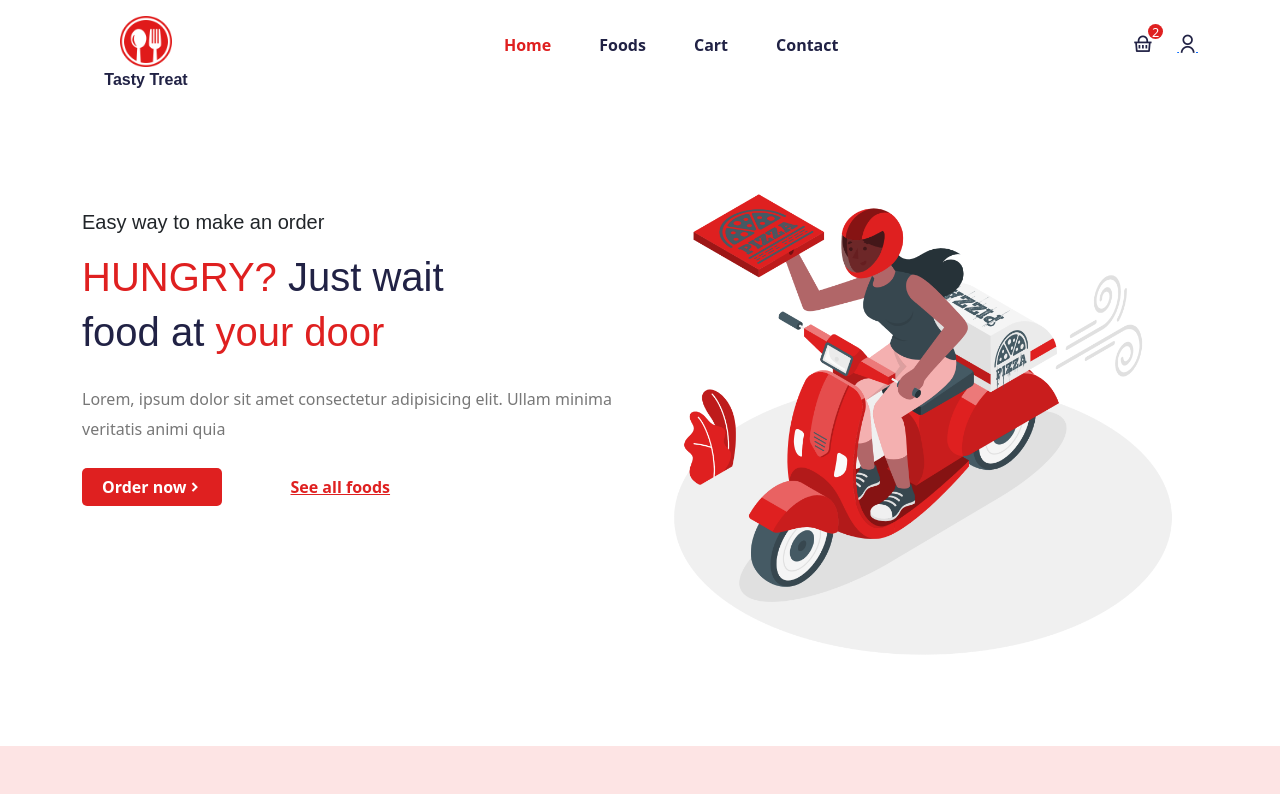
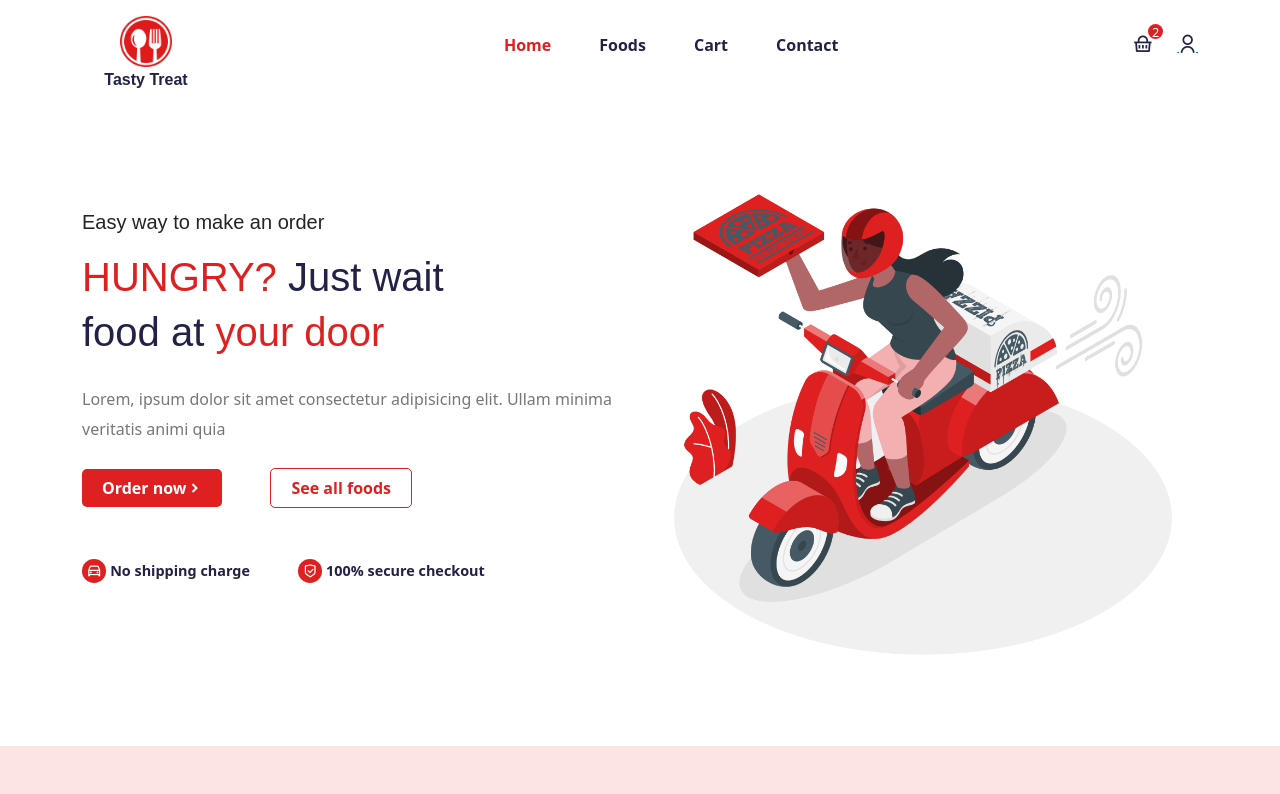
Before and after one commit to anshul45/food-delivery-app, a React (Create React App) app: page /home in a window 1280 px wide. Shown: the top 794 px of the page. Built offline with nearby package versions, Linux system fonts and the light colour scheme; a web font is replaced by a local one.

Commit message:
created hero component

```diff
--- a/src/pages/Home.jsx
+++ b/src/pages/Home.jsx
@@ -31,8 +31,22 @@ const Home = () => {
                   </button>
 
                   <button className="all__foods-btn">
-                    <Link to="/foods">See all foods</Link>
+                    <Link style={{ textDecoration: "none" }} to="/foods">
+                      See all foods
+                    </Link>
                   </button>
+                </div>
+                <div className="hero__service  d-flex align-items-center gap-5 mt-5">
+                  <p className="d-flex align-items-center gap-2">
+                    <span className="shipping__icon">
+                      <i class="ri-car-line"></i> No shipping charge
+                    </span>
+                  </p>
+                  <p className="d-flex align-items-center gap-2">
+                    <span className="shipping__icon">
+                      <i class="ri-shield-check-line"></i> 100% secure checkout
+                    </span>
+                  </p>
                 </div>
               </div>
             </Col>
--- a/src/styles/hero-section.css
+++ b/src/styles/hero-section.css
@@ -35,15 +35,25 @@ color: #777;
 .order__btn:hover{
     background: #212245;
 }
-.all__foods-btn{
+.all__foods-btn {
     background: transparent;
-    border: 1 px solid #df2020  !important;
-}
+    border: 1px solid #df2020 !important;
+  }
 
 .all__foods-btn a{
     color: #df2020;
 }
 
-.all__foods-btn Link{
-    text-decoration: none;
+.hero__service p {
+    color: #212245;
+    font-weight: 600;
+    font-size: 0.9rem;
 }
+
+.shipping__icon i{
+    padding: 5px;
+    background: #df2020;
+    color: #fff;
+    border-radius: 50%;
+    font-weight: 500 !important;
+}
```
